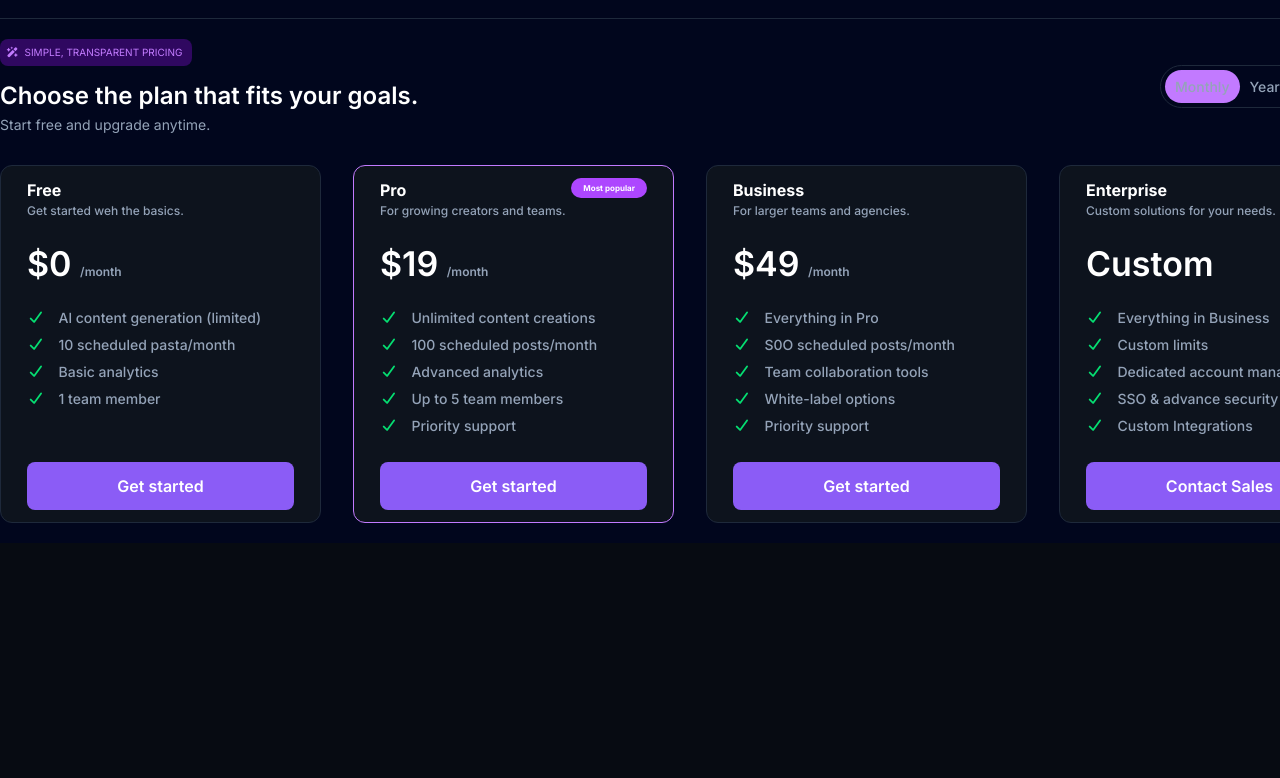
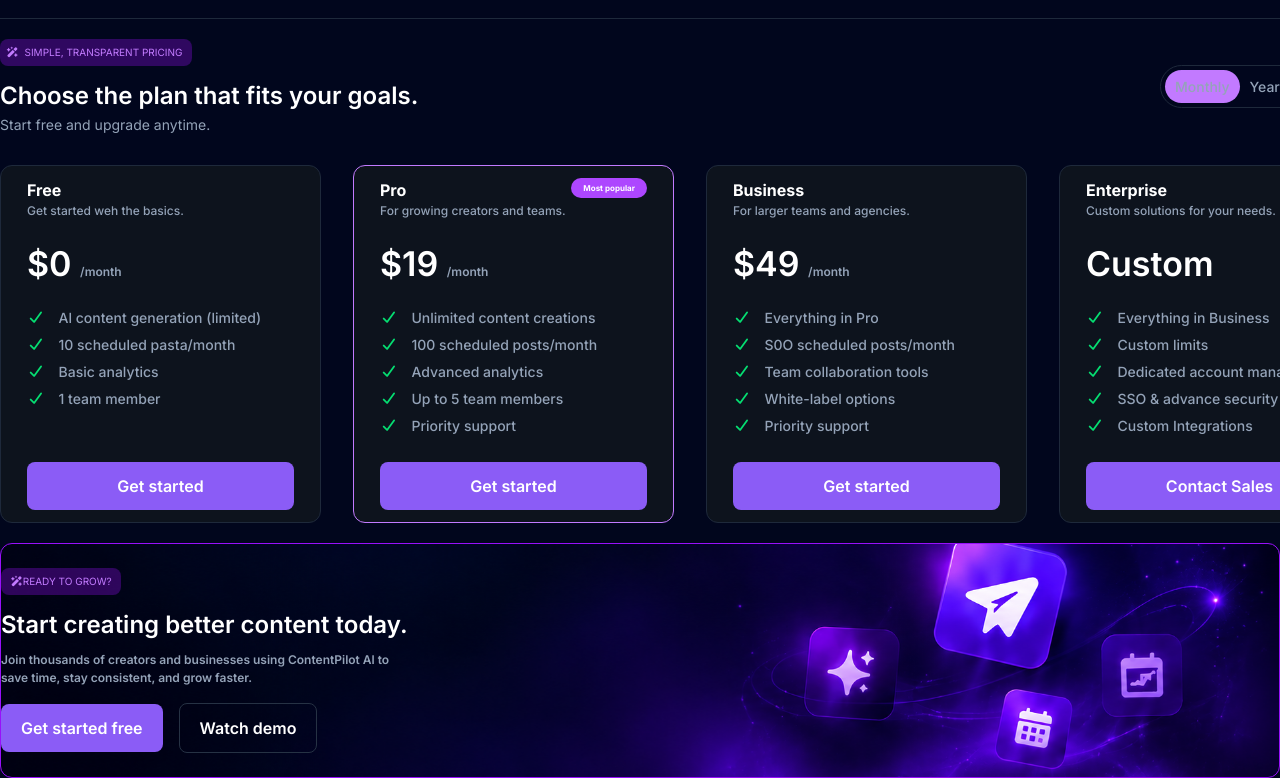
Before and after one commit to karanhub003/ContentAI, a React (Vite) app: page /contentPilotAi in a window 1280 px wide. Shown: the part 2449-3227 px from the top of the page. Before the commit the page ends 2992 px from the top, so only its background shows below. Built offline with nearby package versions, Linux system fonts and the light colour scheme.

Commit message:
BottomHero Section done

```diff
--- /dev/null
+++ b/src/components/landing/BottomHero.jsx
@@ -0,0 +1,36 @@
+import React from 'react'
+import Button from '../common/Button'
+import bottomHero from '../../assets/Landing Page/bottomhero.webp'
+
+export default function BottomHero() {
+  return (
+    <div className='bottomHeroSectionContainer bg-cover bg-no-repeat bg-center  max-w-375 mx-auto rounded-xl border overflow-hidden border-purple-600 py-6' style={{ backgroundImage: `url(${bottomHero})` }}>
+       <div className="infoWrapper flex flex-col gap-4 max-w-345 mx-auto">
+        <div className="topSide flex flex-col gap-3">
+                  <p className=" text-[10px] w-30 rounded-lg text-center  p-1.5 bg-purple-600/30 text-purple-400 ">
+                  <i class="fa-solid fa-wand-magic-sparkles text-purple-400"></i>READY TO GROW?
+                </p>
+
+                <div className="heroHeadingSubHeadingWrapper  flex flex-col gap-2">
+                  <div className="heading">
+                    <h2 className="text-[24px] font-semibold">Start creating better content today.</h2>
+
+                  </div>
+                  <div className="subHeading">
+                    <p className="text-[12px] font-semibold text-[#94A3B8]" >
+                      Join thousands of creators and businesses using <span>ContentPilot Al</span> to
+                    </p>
+                    <p className="text-[12px] font-semibold text-[#94A3B8]" > save time, stay consistent, and grow faster.</p>
+                  </div>
+                </div>
+              </div>
+               <div className="bottomSide flex flex-col gap-5">
+                 <div className="ctaBtnWrapper  flex gap-4 items-center">
+                    <Button variant="secondary" size="lg">Get started free</Button>
+                    <Button variant="outline" size="lg">Watch demo</Button>
+                </div>
+               </div>
+               </div>
+    </div>
+  )
+}
--- a/src/pages/landing/Landing.jsx
+++ b/src/pages/landing/Landing.jsx
@@ -9,6 +9,7 @@
 import Features from '../../components/landing/Features'
 import Reviews from '../../components/landing/Reviews'
 import Price from '../../components/landing/Price'
+import BottomHero from '../../components/landing/BottomHero'
 
 export default function Landing() {
   return (
@@ -32,6 +33,7 @@
         <Reviews/>
         <hr className='border-[#1E293B]' />
         <Price/>
+        <BottomHero/>
    </main>
 
    </>
```
Also changed, not shown: src/assets/Landing Page/bottomhero.webp (added).
